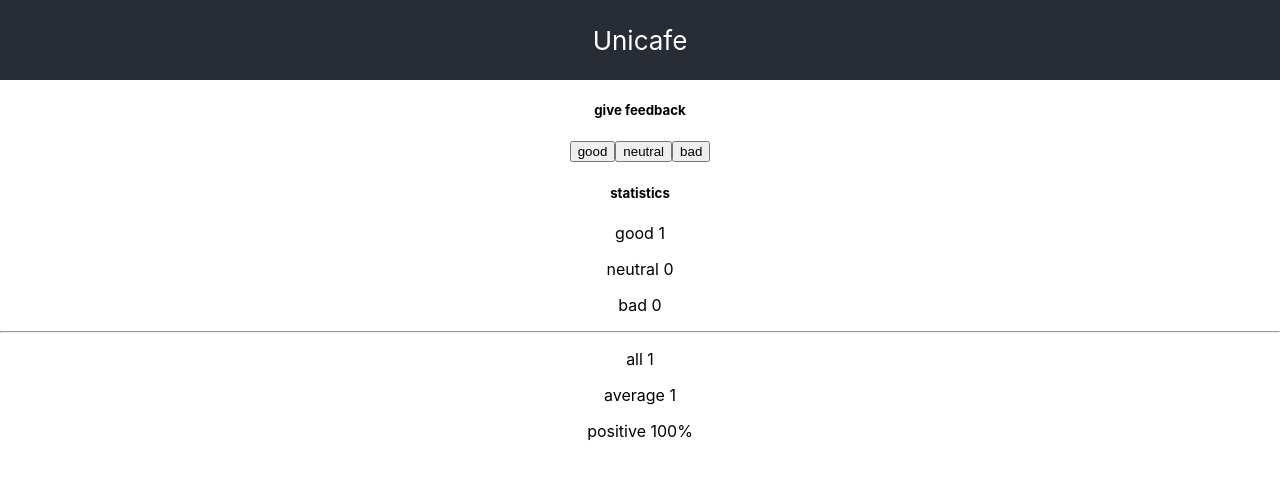
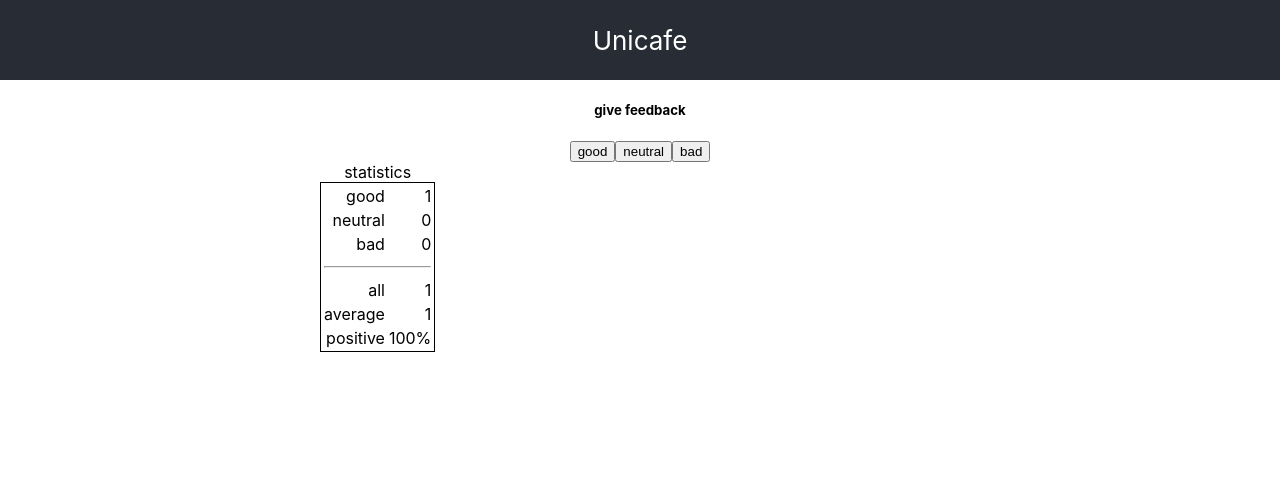
Before and after one commit to TMorgan99/fullstack19, a React (Create React App) app in the folder part1/unicafe/: page / in a window 1280 px wide. Both pictures are taken after a click on the button "good". Shown: the top 478 px of the page. Built offline with nearby package versions, Linux system fonts and the light colour scheme.

Commit message:
1.11*: unicafe step6

```diff
--- a/part1/unicafe/src/App.css
+++ b/part1/unicafe/src/App.css
@@ -20,3 +20,10 @@
 .App-link {
   color: #09d3ac;
 }
+
+table {
+  margin-top: 20;
+  margin-left: 25%;
+  text-align: right;
+  border: 1px solid black;
+}
--- a/part1/unicafe/src/App.js
+++ b/part1/unicafe/src/App.js
@@ -5,7 +5,9 @@ const Button = ({name, fn}) =>
   <button onClick={fn} > {name} </button>
 
 const Statistic = ({name, value}) =>
-  <p> {name} {value} </p>
+  <tr>
+    <td> {name} </td><td> {value} </td>
+  </tr>
 
 
 const Statistics = ({good, neutral, bad}) => {
@@ -16,18 +18,23 @@ const Statistics = ({good, neutral, bad}) => {
   return (all === 0)
     ? ( <h5> No feedback given yet </h5> )
     : ( <>
-        <h5> statistics </h5>
+        <table>
+        <caption> statistics </caption>
+        <tbody>
           <Statistic name='good' value={good} />
           <Statistic name='neutral' value={neutral} />
           <Statistic name='bad' value={bad} />
-          <hr />
+          <tr><td colSpan='2'><hr /></td></tr>
           <Statistic name='all' value={all} />
           <Statistic name='average' value={average} />
           <Statistic name='positive' value={positive + '%' } />
-
+          </tbody>
+        </table>
       </> )
 
 }
+
+// Warning: Invalid DOM property `colspan`. Did you mean `colSpan`?
 
 const App = () => {
   // save clicks of each button to own state
```
